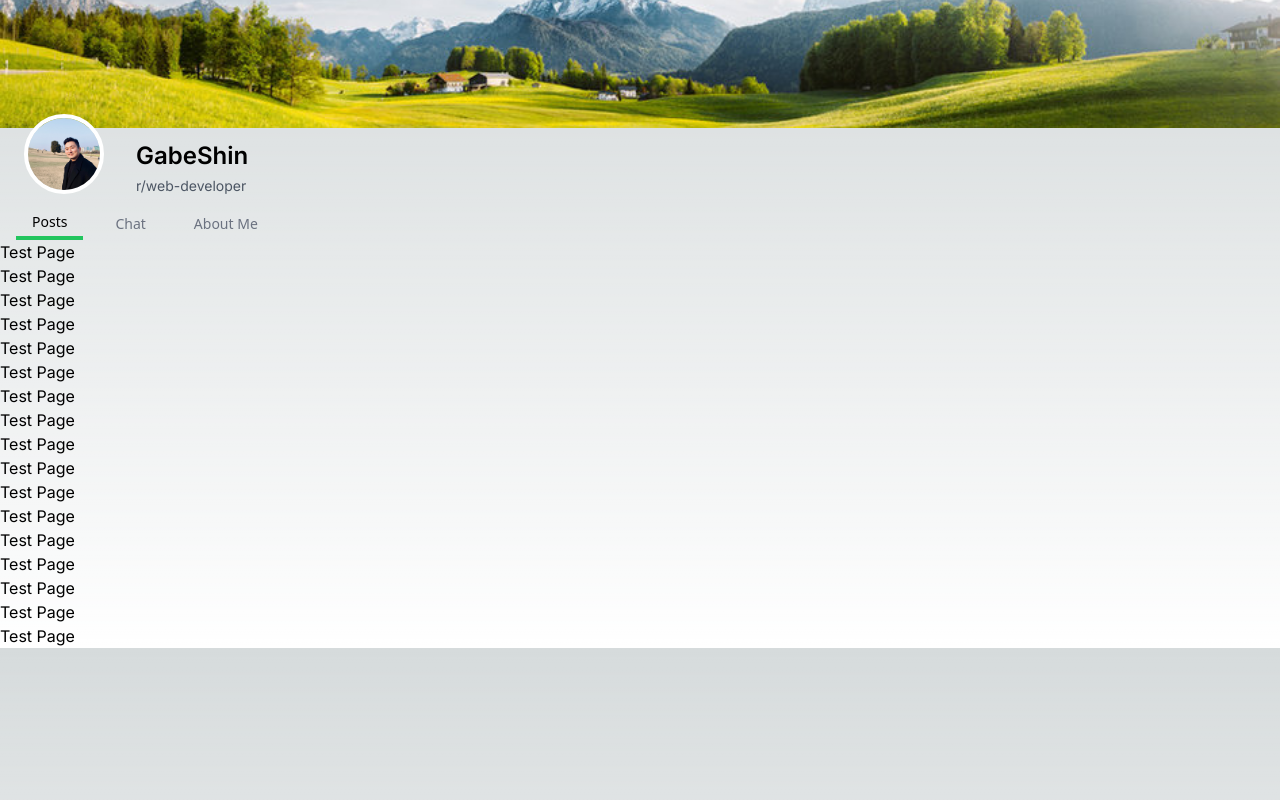
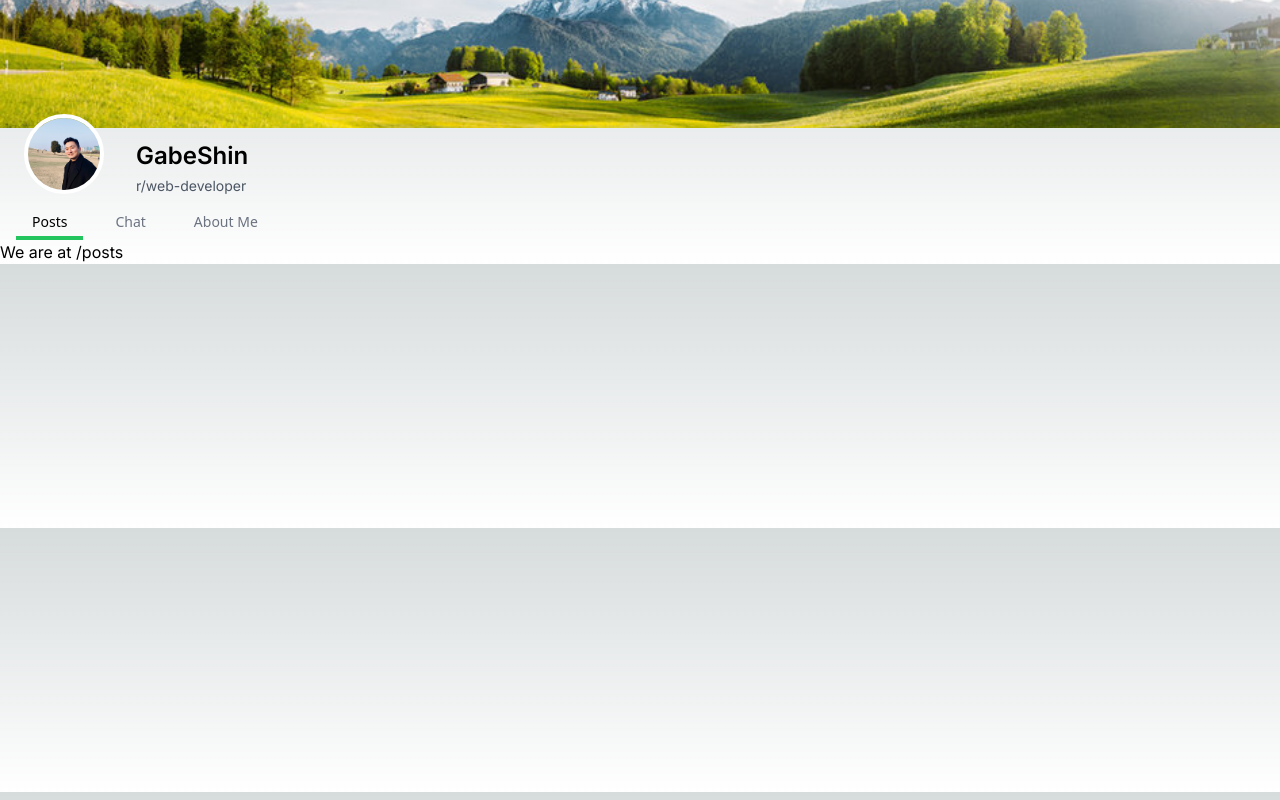
Before and after one commit to GabeShin/portfolio-website, a Next.js app: page / in a window 1280 px wide. Built offline with nearby package versions, Linux system fonts and the light colour scheme.

Commit message:
feat: navigation

```diff
--- /dev/null
+++ b/src/app/about/page.tsx
@@ -0,0 +1,7 @@
+export default function AboutPage() {
+  return (
+    <main>
+      <h1>We are at /about</h1>
+    </main>
+  );
+}
--- /dev/null
+++ b/src/app/chat/page.tsx
@@ -0,0 +1,9 @@
+import Image from "next/image";
+
+export default function ChatPage() {
+  return (
+    <main>
+      <h1>We are at /chat</h1>
+    </main>
+  );
+}
--- a/src/app/page.tsx
+++ b/src/app/page.tsx
@@ -1,25 +1,6 @@
 import Image from "next/image";
+import PostPage from "./posts/page";
 
 export default function Home() {
-  return (
-    <main className="">
-      <h1>Test Page</h1>
-      <h1>Test Page</h1>
-      <h1>Test Page</h1>
-      <h1>Test Page</h1>
-      <h1>Test Page</h1>
-      <h1>Test Page</h1>
-      <h1>Test Page</h1>
-      <h1>Test Page</h1>
-      <h1>Test Page</h1>
-      <h1>Test Page</h1>
-      <h1>Test Page</h1>
-      <h1>Test Page</h1>
-      <h1>Test Page</h1>
-      <h1>Test Page</h1>
-      <h1>Test Page</h1>
-      <h1>Test Page</h1>
-      <h1>Test Page</h1>
-    </main>
-  );
+  return <PostPage />;
 }
--- /dev/null
+++ b/src/app/posts/page.tsx
@@ -0,0 +1,9 @@
+import Image from "next/image";
+
+export default function PostPage() {
+  return (
+    <main>
+      <h1>We are at /posts</h1>
+    </main>
+  );
+}
--- a/src/components/header/navigation.tsx
+++ b/src/components/header/navigation.tsx
@@ -1,3 +1,4 @@
+import Link from "next/link";
 import React, { useState } from "react";
 
 export default function NavigationBar() {
@@ -7,21 +8,36 @@ export default function NavigationBar() {
     setActiveNav(nav);
   };
 
+  const routes = [
+    {
+      name: "Posts",
+      path: "/posts",
+    },
+    {
+      name: "Chat",
+      path: "/chat",
+    },
+    {
+      name: "About Me",
+      path: "/about",
+    },
+  ];
   return (
     <>
       <div className="flex justify-start space-x-4 pl-4">
-        {["Posts", "Chat", "About Me"].map((navItem) => (
-          <button
-            key={navItem}
+        {routes.map((route) => (
+          <Link
+            key={route.name}
+            href={route.path}
             className={`py-1 px-4  font-medium font-sans text-sm ${
-              activeNav === navItem
+              activeNav === route.name
                 ? "text-black border-b-4 border-green-500 "
                 : "text-gray-500"
             }`}
-            onClick={() => handleNavClick(navItem)}
+            onClick={() => handleNavClick(route.name)}
           >
-            {navItem}
-          </button>
+            {route.name}
+          </Link>
         ))}
       </div>
     </>
```
